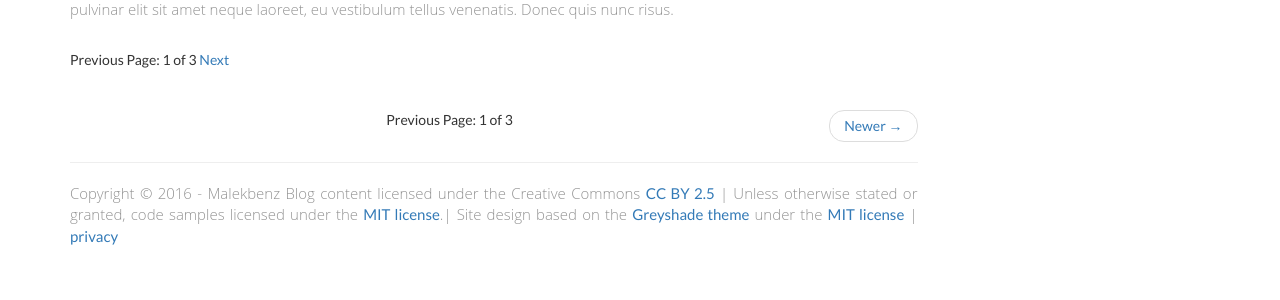
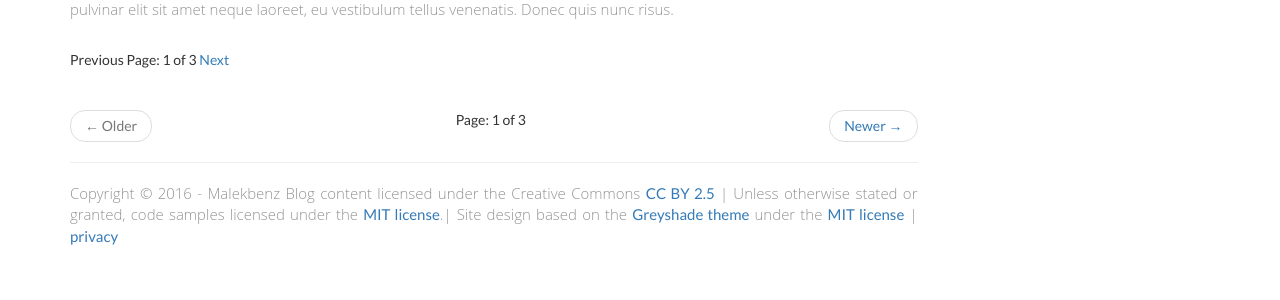
Before and after one commit to malekbenz/malekbenz, a Jekyll site: the page built from index.html, in a window 1280 px wide. Shown: the part 1580-1880 px from the top of the page. Built offline with Jekyll 4.4.1, drawn with Linux system fonts in a browser that asks for light colours; nearby versions of some CDN libraries; library files that are not in the unit come from our copies; the list of posts is cut into pages by our own code.

Commit message:
NEW pagination

```diff
--- a/_includes/posts.html
+++ b/_includes/posts.html
@@ -43,7 +43,8 @@
 						{% if paginator.previous_page %}
 						<li class="previous"><a href="{{ paginator.previous_page_path }}"><span aria-hidden="true">&larr;</span> Older</a></li>
 						{% else %}
-						<span class="previous">Previous</span>
+						<li class="disabled previous"><a href="{{ paginator.previous_page_path }}"><span aria-hidden="true">&larr;</span> Older</a></li>
+
 						{% endif %}
 						<span class="page_number ">Page: {{ paginator.page }} of {{ paginator.total_pages }}</span>
 						{% if paginator.next_page %}
```
